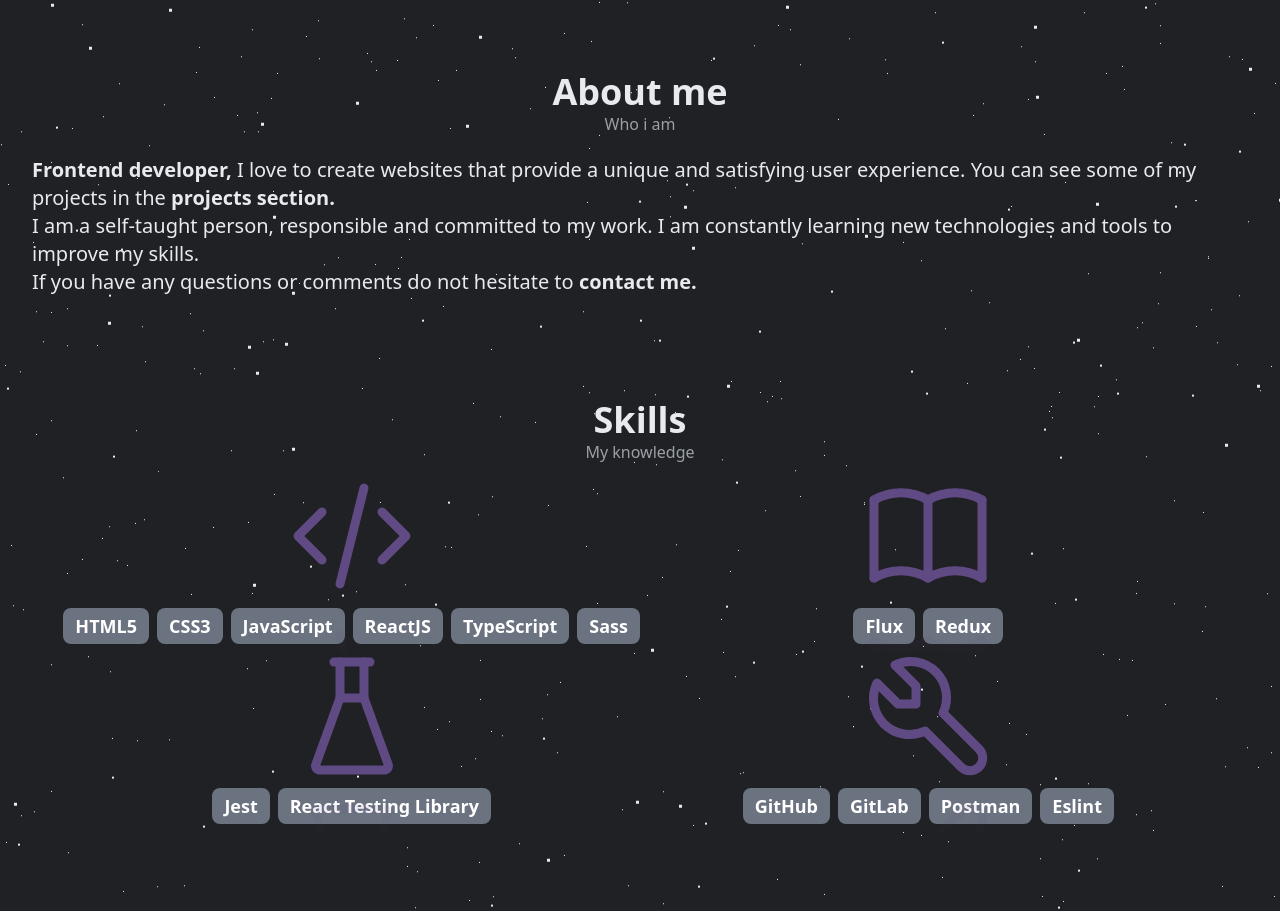
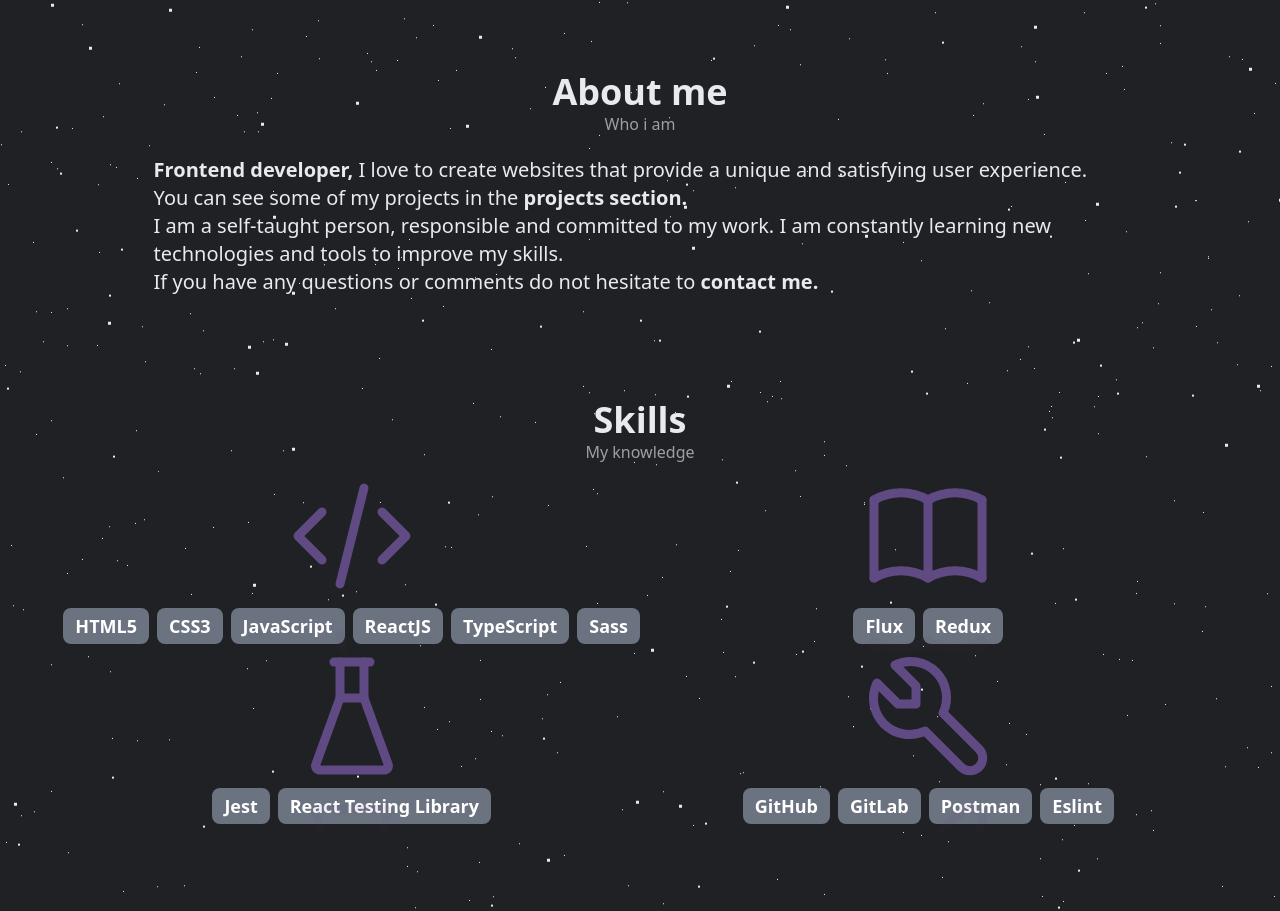
Before and after one commit to XistriXostri/portfolio, a React (Create React App) app: page / in a window 1280 px wide. Shown: the part 776-1687 px from the top of the page. Built offline with nearby package versions, Linux system fonts and the light colour scheme.

Commit message:
fix css about section

```diff
--- a/src/core/components/about/about.css
+++ b/src/core/components/about/about.css
@@ -7,10 +7,17 @@
     width: 100%;
 }
 
+.aboutMe__description {
+    display: flex;
+    align-items: center;
+    justify-content: center;
+}
+
 .aboutMe__description p {
     margin-top: 1.25rem;
     font-size: 1.25rem;
     line-height: 1.75rem;
+    width: 80%;
 }
 
 .aboutMe__description span {
```
